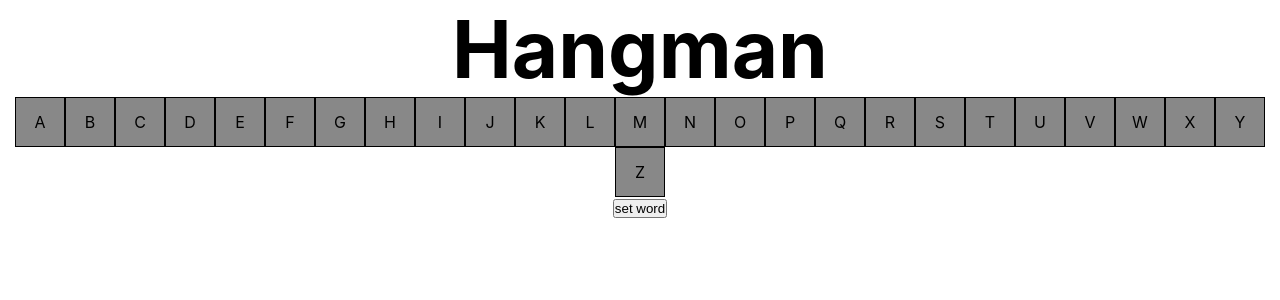
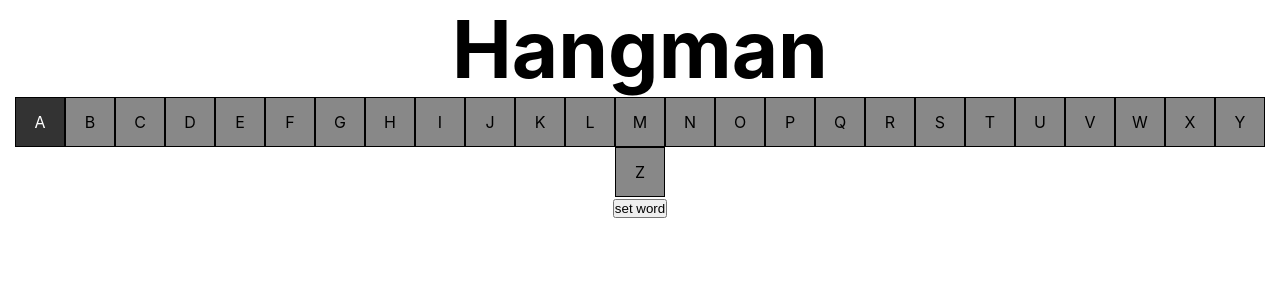
Before and after one commit to ClaudeNi/hangman, a React (Create React App) app: page / in a window 1280 px wide. In both pictures the pointer is over the element 40 px from the left and 122 px from the top of the page. Shown: the top 300 px of the page. Built offline with nearby package versions, Linux system fonts and the light colour scheme.

Commit message:
letters hover added

```diff
--- a/src/components/Letter/letter.css
+++ b/src/components/Letter/letter.css
@@ -7,4 +7,10 @@
     align-items: center;
     cursor: pointer;
     background-color: #888;
+    transition: all 0.2s ease-in-out;
 }
+
+.letter:hover {
+    background-color: #333;
+    color: #fff;
+}
```
